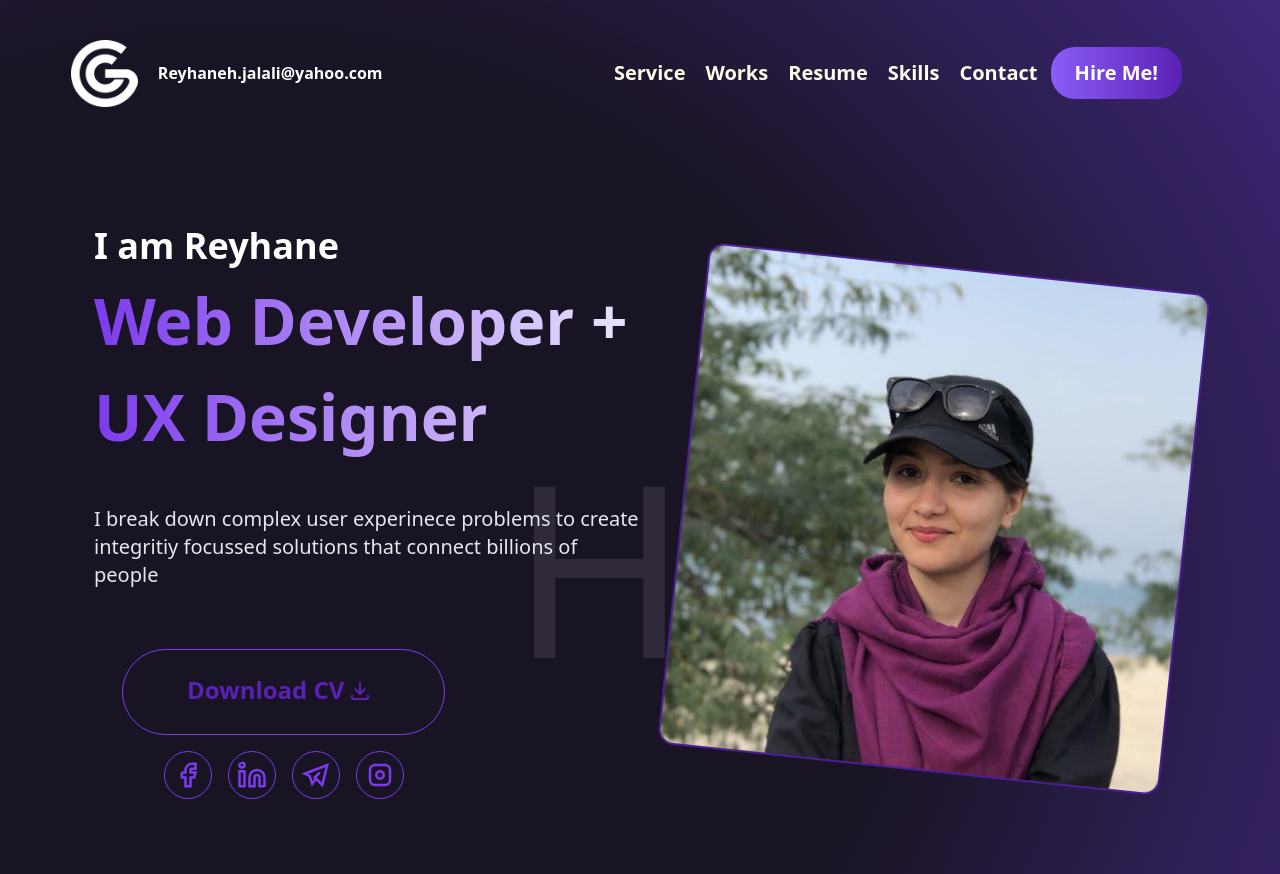
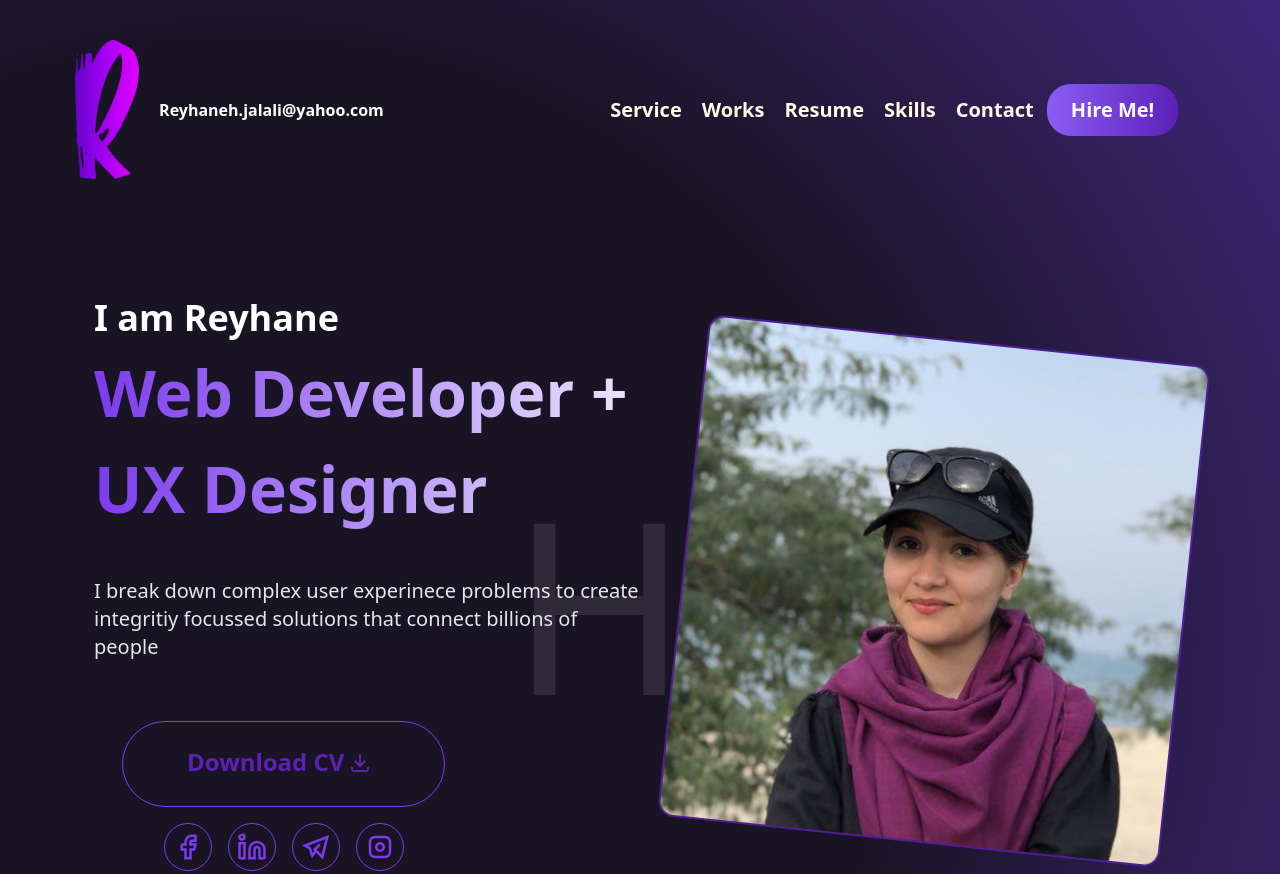
Before and after one commit to reyhanejalali/reyhanejalali.github.io, a plain HTML site: page index.html in a window 1280 px wide. Shown: the top 874 px of the page. Drawn offline with nearby package versions, Linux system fonts and the light colour scheme; files that its build step writes are made by us from their sources; a web font is replaced by a local one.

Commit message:
Update index.html

```diff
--- a/index.html
+++ b/index.html
@@ -22,7 +22,7 @@
         <!-- ----------- A ----------- -->
         <div class="flex gap-5 items-center">
           <figure class="w-1/3 md:w-1/6 lg:w-1/6">
-            <img src="./src/img/logo-primary.png" alt="" />
+            <img src="./src/img/logo.png" alt="" />
           </figure>
 
           <p
```
